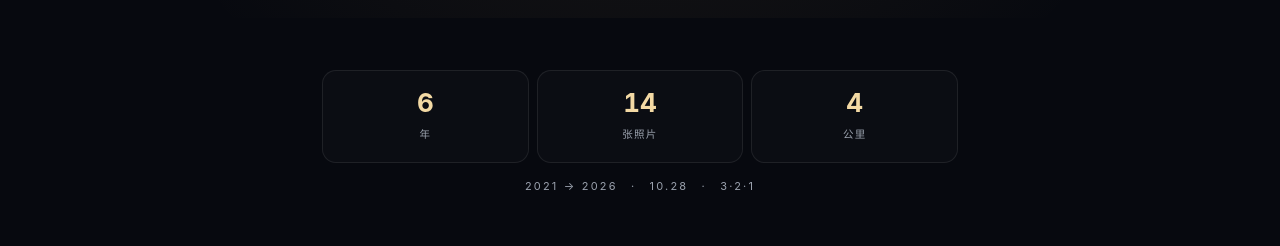
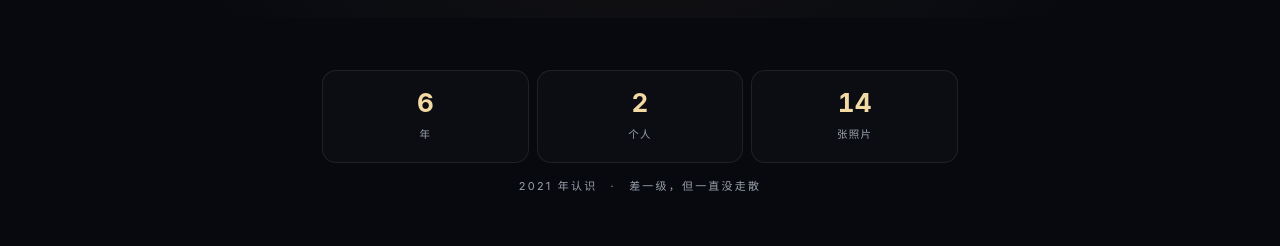
Before and after one commit to QYJ6667/birthday, a plain HTML site: page index.html in a window 1280 px wide. Shown: the part 782-1028 px from the top of the page. Drawn offline with Linux system fonts and the light colour scheme; animation ran at ten frames a second.

Commit message:
修正文案：认识 6 年、05 用词、06 副标题、01 出海文案

```diff
--- a/index.html
+++ b/index.html
@@ -120,10 +120,10 @@
   <div class="wrap">
     <ul class="stats reveal">
       <li><b>6</b><span>年</span></li>
+      <li><b>2</b><span>个人</span></li>
       <li><b>14</b><span>张照片</span></li>
-      <li><b>4</b><span>公里</span></li>
     </ul>
-    <p class="stats-note">2021 → 2026　·　10.28　·　3·2·1</p>
+    <p class="stats-note">2021 年认识　·　差一级，但一直没走散</p>
   </div>
   <div id="story"></div>
   <section class="quote reveal"><p>想在哪里躺着，<br>就在哪里躺。</p></section>
```
